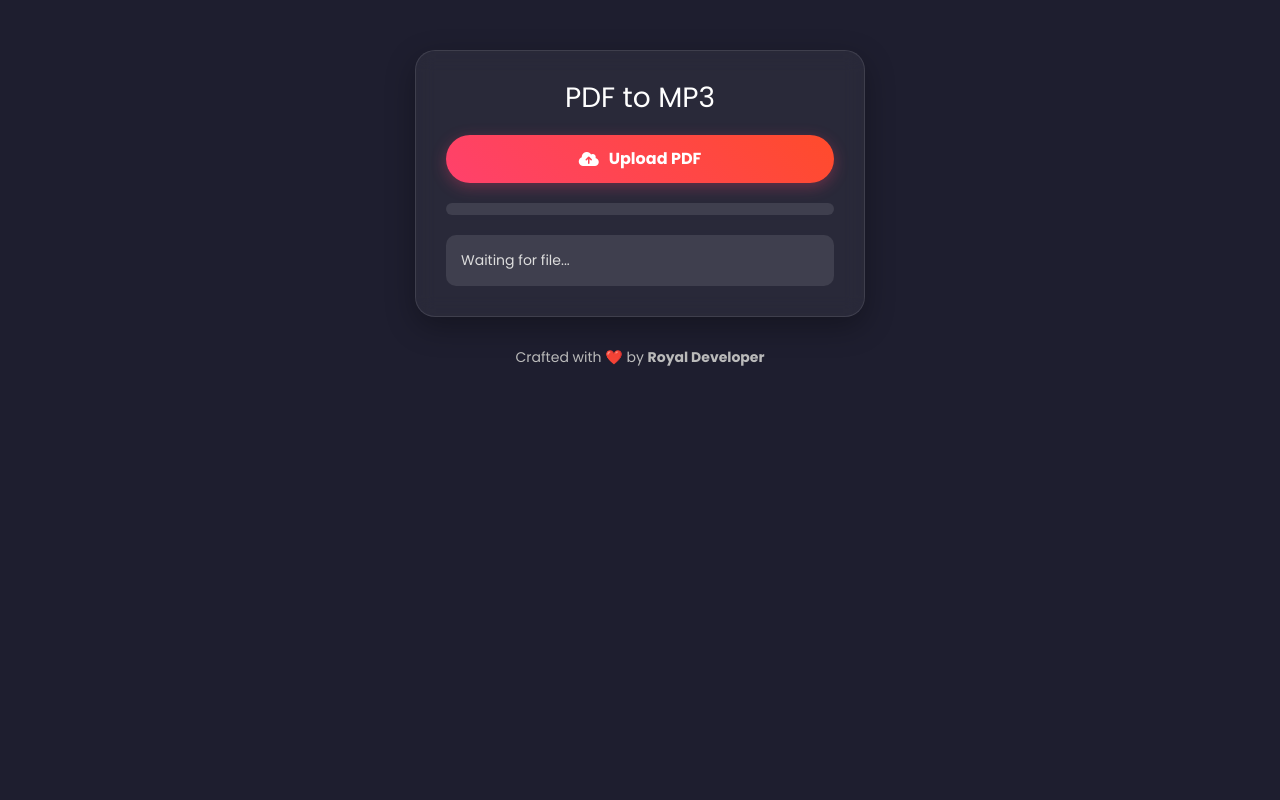
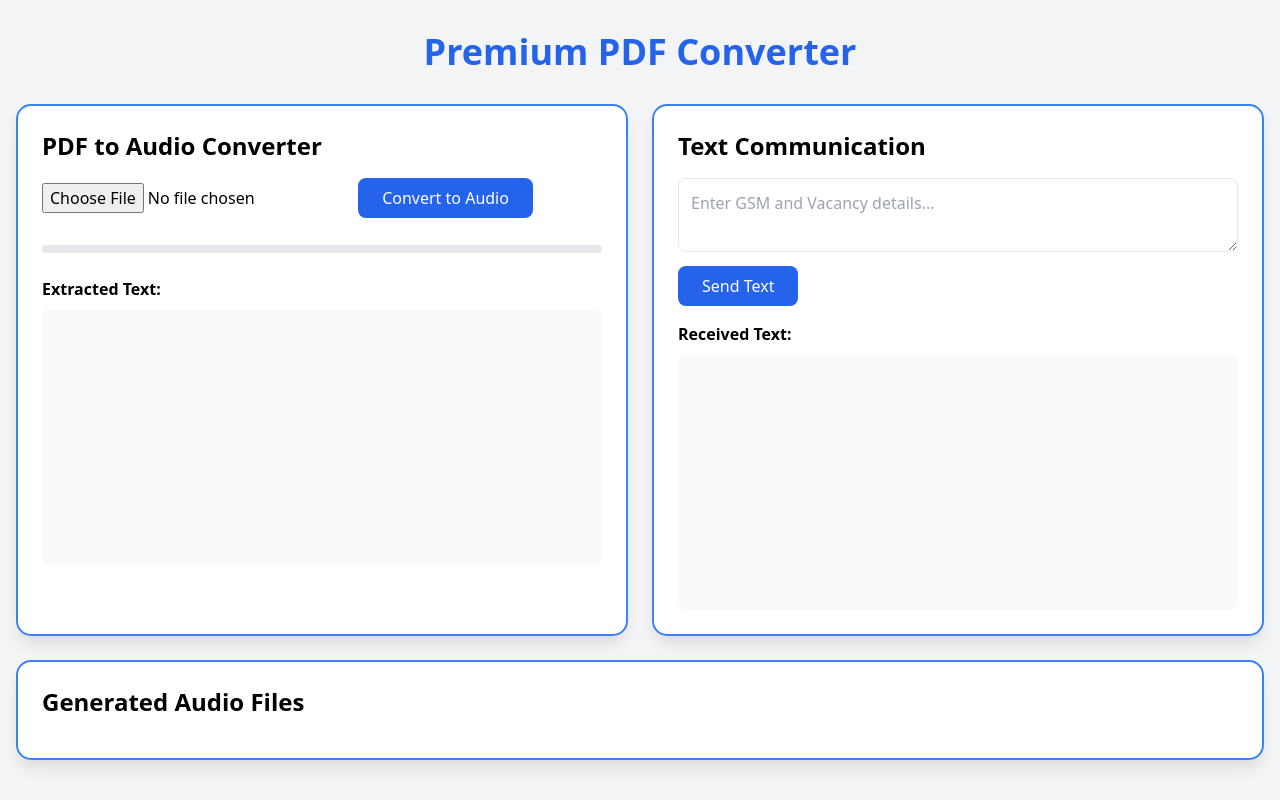
Before and after one commit to royal450/DigitalSolutionsMidia, a Flask app: page / in a window 1280 px wide. Run offline with Flask 3, Linux system fonts and the light colour scheme.

Commit message:
Update index.html

```diff
--- a/templates/index.html
+++ b/templates/index.html
@@ -3,212 +3,125 @@
 <head>
     <meta charset="UTF-8">
     <meta name="viewport" content="width=device-width, initial-scale=1.0">
-    <title>Royal Developer | PDF to MP3</title>
-
-    <!-- Bootstrap & FontAwesome -->
-    <link rel="stylesheet" href="https://cdn.jsdelivr.net/npm/bootstrap@5.3.0/dist/css/bootstrap.min.css">
-    <link rel="stylesheet" href="https://cdnjs.cloudflare.com/ajax/libs/font-awesome/6.4.2/css/all.min.css">
-
-    <!-- Google Fonts -->
-    <link href="https://fonts.googleapis.com/css2?family=Poppins:wght@400;600;700&display=swap" rel="stylesheet">
-
+    <title>Premium PDF Converter</title>
+    <link href="https://cdn.jsdelivr.net/npm/tailwindcss@2.2.19/dist/tailwind.min.css" rel="stylesheet">
     <style>
-        body {
-            background-color: #1e1e2f;
-            color: white;
-            font-family: 'Poppins', sans-serif;
-            text-align: center;
-            padding-top: 50px;
+        .premium-box {
+            border: 2px solid #3B82F6;
+            border-radius: 15px;
+            box-shadow: 0 10px 15px -3px rgba(0, 0, 0, 0.1);
+            transition: all 0.3s ease;
         }
-
-        .container-box {
-            background: rgba(255, 255, 255, 0.05);
-            border-radius: 20px;
-            padding: 30px;
-            width: 450px;
-            margin: auto;
-            box-shadow: 0 10px 30px rgba(0, 0, 0, 0.3);
-            backdrop-filter: blur(10px);
-            border: 1px solid rgba(255, 255, 255, 0.1);
-        }
-
-        .progress-container {
-            background: rgba(255, 255, 255, 0.1);
-            height: 12px;
-            border-radius: 10px;
-            overflow: hidden;
-            margin-top: 20px;
-            position: relative;
-        }
-
-        .progress-bar {
-            background: linear-gradient(45deg, #ff416c, #ff4b2b);
-            height: 100%;
-            width: 0%;
-            border-radius: 10px;
-            transition: width 0.5s ease;
-        }
-
-        .status-box {
-            background: rgba(255, 255, 255, 0.1);
-            padding: 15px;
-            border-radius: 10px;
-            margin-top: 20px;
-            font-size: 14px;
-            color: #ddd;
-            text-align: left;
-            transition: all 0.3s ease-in-out;
-        }
-
-        .btn-custom {
-            background: linear-gradient(45deg, #ff416c, #ff4b2b);
-            color: white;
-            font-weight: bold;
-            border: none;
-            padding: 12px 25px;
-            border-radius: 50px;
-            cursor: pointer;
-            margin-top: 20px;
-            display: block;
-            width: 100%;
-            transition: transform 0.2s ease, box-shadow 0.2s ease;
-            box-shadow: 0 4px 15px rgba(255, 65, 108, 0.3);
-        }
-
-        .btn-custom:hover {
+        .premium-box:hover {
             transform: translateY(-2px);
-            box-shadow: 0 6px 20px rgba(255, 65, 108, 0.4);
-        }
-
-        .branding {
-            margin-top: 30px;
-            font-size: 14px;
-            color: #bbb;
-        }
-
-        .file-upload-label {
-            display: flex;
-            align-items: center;
-            justify-content: center;
-            gap: 10px;
-            cursor: pointer;
-        }
-
-        .play-btn, .download-btn {
-            display: none;
-            margin-top: 15px;
-        }
-
-        .extracted-text {
-            background: rgba(255, 255, 255, 0.1);
-            padding: 15px;
-            border-radius: 10px;
-            margin-top: 20px;
-            text-align: left;
-            max-height: 200px;
-            overflow-y: auto;
-            display: none;
-        }
-
-        /* Button Hover Animation */
-        .btn-custom:hover {
-            transform: scale(1.05);
-            box-shadow: 0px 5px 15px rgba(255, 65, 108, 0.5);
+            box-shadow: 0 20px 25px -5px rgba(0, 0, 0, 0.1);
         }
     </style>
 </head>
-<body>
+<body class="bg-gray-100 min-h-screen">
+    <div class="container mx-auto px-4 py-8">
+        <h1 class="text-4xl font-bold text-center text-blue-600 mb-8">Premium PDF Converter</h1>
 
-    <div class="container-box">
-        <h3>PDF to MP3</h3>
+        <div class="grid grid-cols-1 md:grid-cols-2 gap-6">
+            <!-- PDF Upload Section -->
+            <div class="premium-box bg-white p-6">
+                <h2 class="text-2xl font-semibold mb-4">PDF to Audio Converter</h2>
+                <input type="file" id="fileInput" class="mb-4" accept=".pdf">
+                <button onclick="uploadFile()" class="bg-blue-600 text-white px-6 py-2 rounded-lg hover:bg-blue-700 transition">
+                    Convert to Audio
+                </button>
+                <div class="mt-4">
+                    <div id="statusBar" class="h-2 bg-gray-200 rounded">
+                        <div id="progress" class="h-full bg-blue-600 rounded transition-all duration-300" style="width: 0%"></div>
+                    </div>
+                    <div id="statusText" class="mt-2 text-sm text-gray-600"></div>
+                </div>
+                <div class="mt-6">
+                    <h3 class="font-semibold mb-2">Extracted Text:</h3>
+                    <div id="extractedText" class="bg-gray-50 p-4 rounded-lg h-64 overflow-y-auto"></div>
+                </div>
+            </div>
 
-        <!-- File Upload -->
-        <input type="file" id="fileUpload" accept=".pdf" hidden>
-        <label for="fileUpload" class="btn-custom file-upload-label">
-            <i class="fas fa-cloud-upload-alt"></i> Upload PDF
-        </label>
-
-        <!-- Progress Bar -->
-        <div class="progress-container">
-            <div class="progress-bar"></div>
+            <!-- Text Communication Section -->
+            <div class="premium-box bg-white p-6">
+                <h2 class="text-2xl font-semibold mb-4">Text Communication</h2>
+                <div class="mb-4">
+                    <textarea id="messageInput" class="w-full p-3 border rounded-lg" placeholder="Enter GSM and Vacancy details..."></textarea>
+                    <button onclick="sendText()" class="bg-blue-600 text-white px-6 py-2 rounded-lg hover:bg-blue-700 transition mt-2">
+                        Send Text
+                    </button>
+                </div>
+                <div>
+                    <h3 class="font-semibold mb-2">Received Text:</h3>
+                    <div id="receivedText" class="bg-gray-50 p-4 rounded-lg h-64 overflow-y-auto"></div>
+                </div>
+            </div>
         </div>
 
-        <!-- Status Box -->
-        <div class="status-box">Waiting for file...</div>
-
-        <!-- Extracted Text -->
-        <div class="extracted-text" id="extractedText">
-            <strong>Extracted Text:</strong>
-            <p id="textContent"></p>
+        <!-- Audio Player Section -->
+        <div class="premium-box bg-white p-6 mt-6">
+            <h2 class="text-2xl font-semibold mb-4">Generated Audio Files</h2>
+            <div id="audioFiles" class="space-y-4"></div>
         </div>
-
-        <!-- Audio Controls -->
-        <button class="btn-custom play-btn"><i class="fas fa-play"></i> Play Audio</button>
-        <button class="btn-custom download-btn"><i class="fas fa-download"></i> Download MP3</button>
     </div>
 
-    <div class="branding">Crafted with ❤️ by <strong>Royal Developer</strong></div>
+    <script>
+        function uploadFile() {
+            const fileInput = document.getElementById('fileInput');
+            const file = fileInput.files[0];
+            const formData = new FormData();
+            formData.append('file', file);
 
-    <script>
-        const fileInput = document.getElementById("fileUpload");
-        const progressBar = document.querySelector(".progress-bar");
-        const statusBox = document.querySelector(".status-box");
-        const playButton = document.querySelector(".play-btn");
-        const downloadButton = document.querySelector(".download-btn");
-        const extractedTextDiv = document.getElementById("extractedText");
-        const textContent = document.getElementById("textContent");
-        let audio = null;
-
-        fileInput.addEventListener("change", async function() {
-            if (fileInput.files.length > 0) {
-                let formData = new FormData();
-                formData.append("file", fileInput.files[0]);
-
-                progressBar.style.width = "0%";
-                statusBox.textContent = "Uploading PDF...";
-
-                let response = await fetch("/upload", { method: "POST", body: formData });
-                let data = await response.json();
-
-                if (data.mp3_files && data.text) {
-                    progressBar.style.width = "100%";
-                    statusBox.textContent = "Conversion Complete!";
-                    playButton.style.display = "block";
-                    downloadButton.style.display = "block";
-                    extractedTextDiv.style.display = "block";
-                    textContent.textContent = data.text;
-                    audio = new Audio(`/output/${data.mp3_files[0]}`);
-                } else {
-                    statusBox.textContent = "Error: " + data.error;
+            fetch('/upload', {
+                method: 'POST',
+                body: formData
+            })
+            .then(response => response.json())
+            .then(data => {
+                if (data.error) {
+                    alert(data.error);
+                    return;
                 }
-            }
-        });
-
-        playButton.addEventListener("click", function() {
-            if (audio) {
-                audio.play();
-            }
-        });
-
-        downloadButton.addEventListener("click", function() {
-            if (audio) {
-                window.location.href = `/output/${audio.src.split("/").pop()}`;
-            }
-        });
-
-        async function updateProgress() {
-            let response = await fetch("/status");
-            let data = await response.json();
-            progressBar.style.width = data.progress + "%";
-            statusBox.textContent = data.status;
-
-            if (data.progress < 100) {
-                setTimeout(updateProgress, 1000);
-            }
+                // Display extracted text
+                document.getElementById('extractedText').textContent = data.extracted_text;
+                // Display audio files
+                const audioFilesDiv = document.getElementById('audioFiles');
+                audioFilesDiv.innerHTML = data.mp3_files.map(file => `
+                    <div class="audio-player bg-gray-50 p-4 rounded-lg">
+                        <p class="font-medium">${file}</p>
+                        <audio controls class="mt-2 w-full">
+                            <source src="/output/${file}" type="audio/mpeg">
+                            Your browser does not support the audio element.
+                        </audio>
+                    </div>
+                `).join('');
+            });
         }
 
-        updateProgress();
+        function sendText() {
+            const text = document.getElementById('messageInput').value;
+            fetch('/send_text', {
+                method: 'POST',
+                headers: {
+                    'Content-Type': 'application/json',
+                },
+                body: JSON.stringify({ text: text })
+            })
+            .then(response => response.json())
+            .then(data => {
+                document.getElementById('receivedText').textContent = data.received_text;
+            });
+        }
+
+        // Status checking logic
+        setInterval(() => {
+            fetch('/status')
+            .then(response => response.json())
+            .then(data => {
+                document.getElementById('progress').style.width = data.progress + '%';
+                document.getElementById('statusText').textContent = data.status;
+            });
+        }, 1000);
     </script>
-
 </body>
     </html>
```
